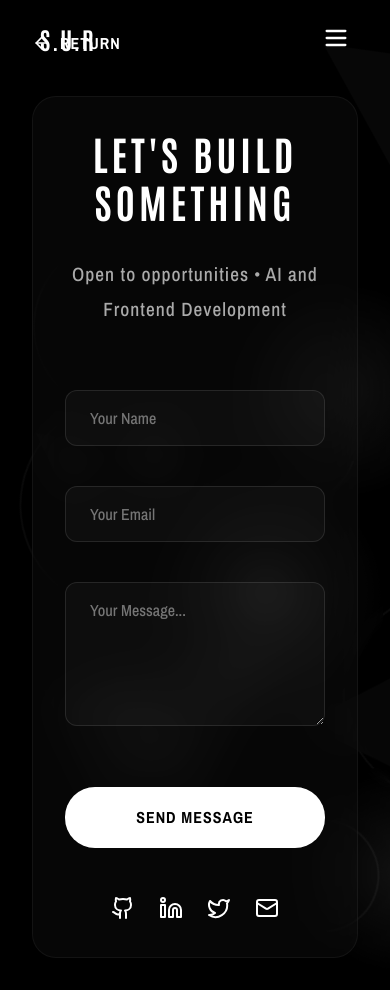
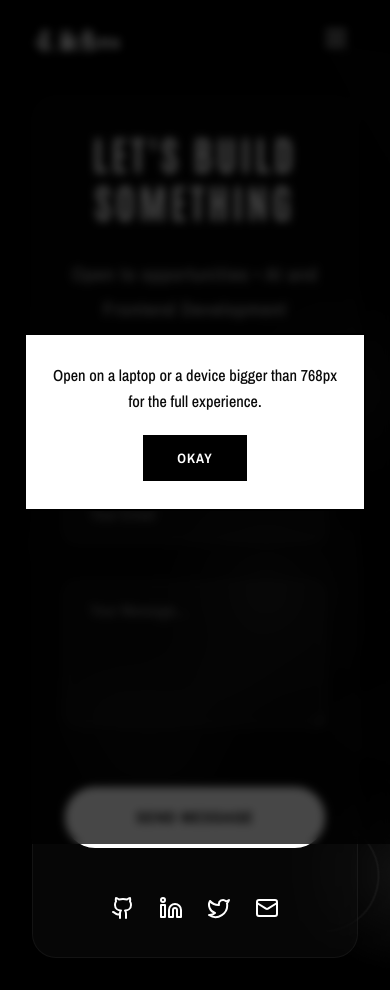
Before and after one commit to Sabih-sourcee/portfolio, a React (Vite) app: page /portfolio/contact in a window 390 px wide. Built offline with nearby package versions, Linux system fonts and the light colour scheme.

Commit message:
pop-up for going to bigger screen

```diff
--- a/src/App.jsx
+++ b/src/App.jsx
@@ -8,6 +8,7 @@ import CustomCursor from './components/CustomCursor';
 import ContactPage from './components/ContactPage';
 import Navbar from './components/Navbar';
 import ScrollToTopButton from './components/ScrollToTopButton';
+import MobileExperienceNotice from './components/MobileExperienceNotice';
 import { BrowserRouter as Router, Routes, Route, useLocation } from 'react-router-dom';
 
 function ScrollToTop() {
@@ -70,6 +71,7 @@ function App() {
                     <Route path="/contact" element={<ContactPage />} />
                 </Routes>
                 <ScrollToTopButton />
+                <MobileExperienceNotice />
             </div>
         </Router>
     );
--- /dev/null
+++ b/src/components/MobileExperienceNotice.jsx
@@ -0,0 +1,46 @@
+import { useEffect, useState } from 'react'
+
+const STORAGE_KEY = 'portfolio-mobile-notice-dismissed'
+const MOBILE_MAX_WIDTH = 767
+
+export default function MobileExperienceNotice() {
+    const [visible, setVisible] = useState(false)
+
+    useEffect(() => {
+        const isMobile = window.innerWidth <= MOBILE_MAX_WIDTH
+        const dismissed = sessionStorage.getItem(STORAGE_KEY) === '1'
+
+        if (isMobile && !dismissed) {
+            setVisible(true)
+        }
+
+        const onResize = () => {
+            if (window.innerWidth > MOBILE_MAX_WIDTH) {
+                setVisible(false)
+            }
+        }
+
+        window.addEventListener('resize', onResize)
+        return () => window.removeEventListener('resize', onResize)
+    }, [])
+
+    const handleDismiss = () => {
+        sessionStorage.setItem(STORAGE_KEY, '1')
+        setVisible(false)
+    }
+
+    if (!visible) return null
+
+    return (
+        <div className="mobile-notice-overlay" role="dialog" aria-modal="true" aria-labelledby="mobile-notice-title">
+            <div className="mobile-notice-card">
+                <p id="mobile-notice-title" className="mobile-notice-text">
+                    Open on a laptop or a device bigger than 768px for the full experience.
+                </p>
+                <button type="button" className="mobile-notice-btn" onClick={handleDismiss}>
+                    Okay
+                </button>
+            </div>
+        </div>
+    )
+}
--- a/src/index.css
+++ b/src/index.css
@@ -71,6 +71,54 @@ html.lenis {
 
 .lenis.lenis-stopped {
     overflow: hidden;
+}
+
+/* Mobile experience notice (<768px) */
+.mobile-notice-overlay {
+    position: fixed;
+    inset: 0;
+    z-index: 9999;
+    display: flex;
+    align-items: center;
+    justify-content: center;
+    padding: 1.5rem;
+    background: rgba(0, 0, 0, 0.72);
+    backdrop-filter: blur(4px);
+}
+
+.mobile-notice-card {
+    width: 100%;
+    max-width: 22rem;
+    padding: 1.75rem 1.5rem;
+    background: var(--color-white);
+    border: 2px solid var(--color-black);
+    text-align: center;
+}
+
+.mobile-notice-text {
+    font-size: 1rem;
+    line-height: 1.6;
+    color: var(--color-carbon);
+    margin: 0 0 1.25rem;
+}
+
+.mobile-notice-btn {
+    font-family: var(--font-body);
+    font-size: 0.85rem;
+    font-weight: 700;
+    letter-spacing: 0.08em;
+    text-transform: uppercase;
+    color: var(--color-white);
+    background: var(--color-black);
+    border: 2px solid var(--color-black);
+    padding: 0.75rem 2rem;
+    cursor: pointer;
+    transition: background 0.2s, color 0.2s;
+}
+
+.mobile-notice-btn:hover {
+    background: var(--color-white);
+    color: var(--color-black);
 }
 
 /* Typography */
```
